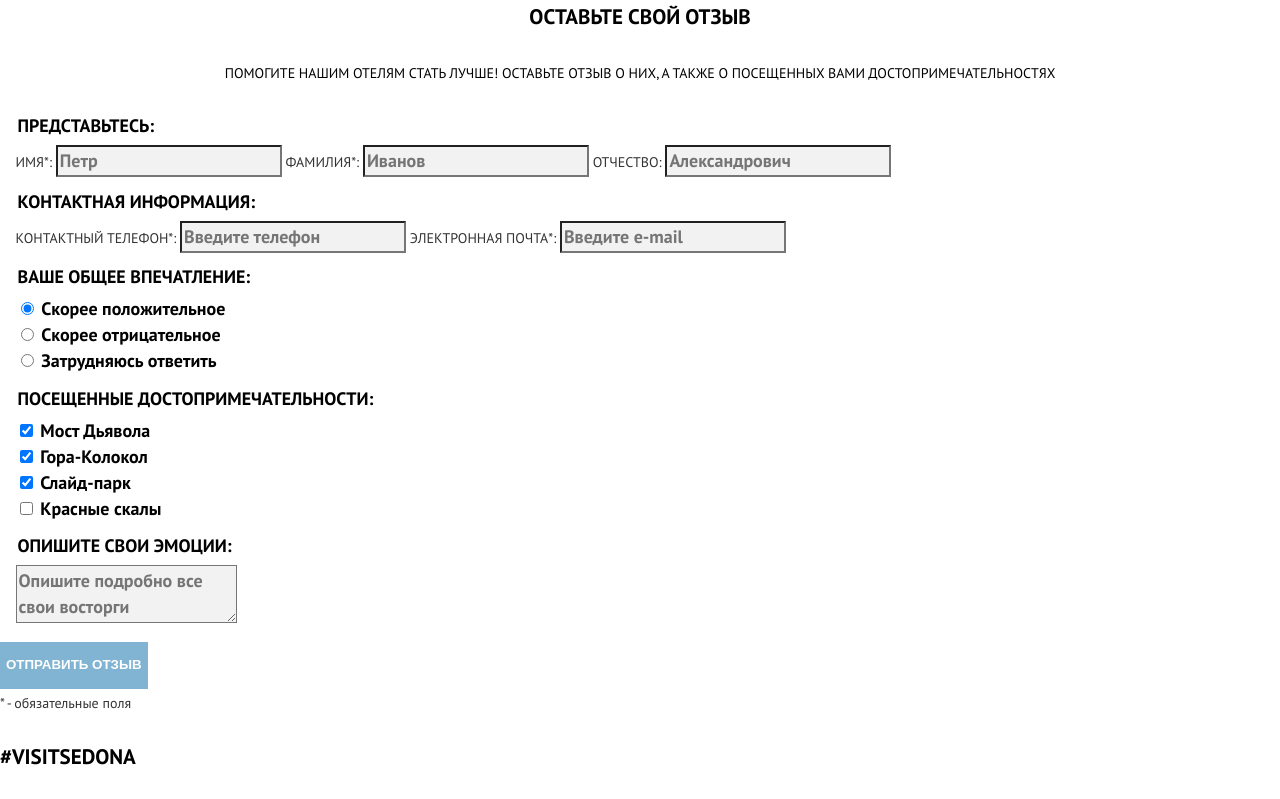
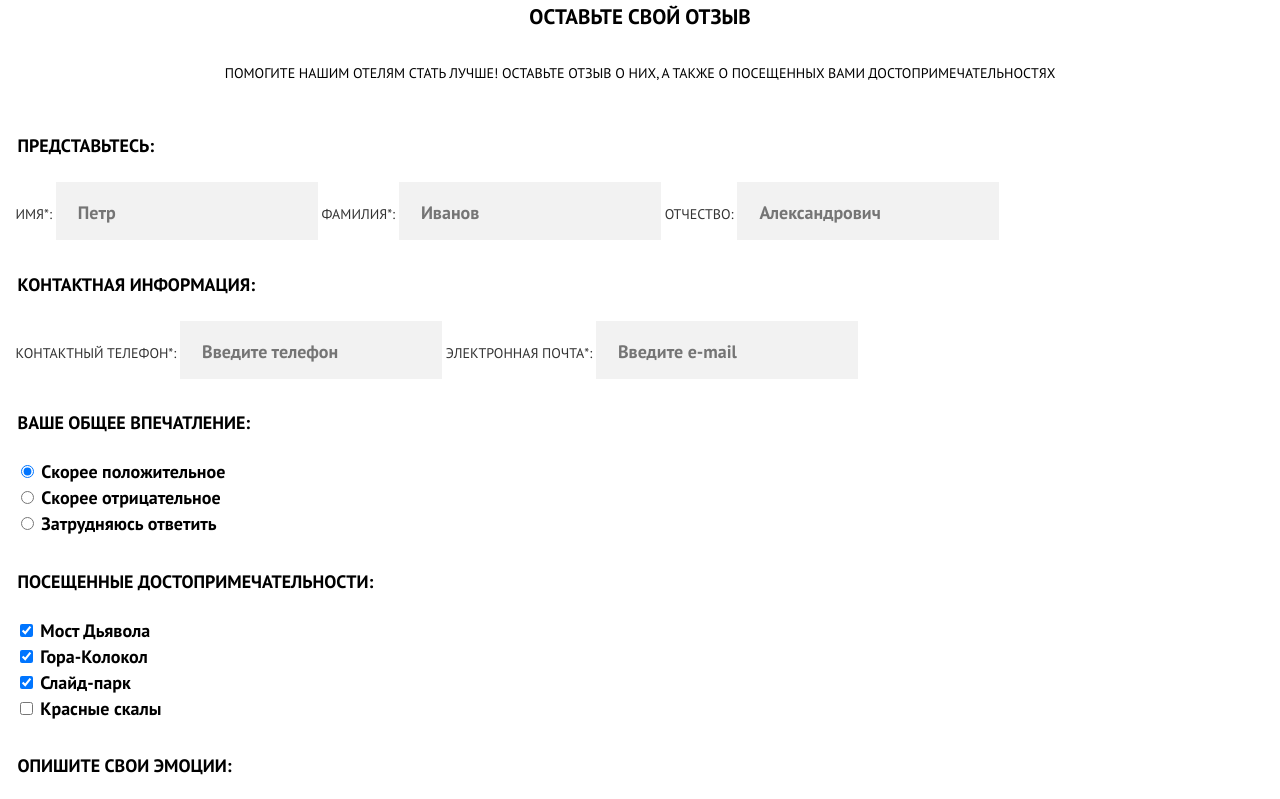
Before and after one commit to MariaEchkenko/1526817-sedona-21, a website: page source/form.html in a window 1280 px wide. Shown: the part 536-1335 px from the top of the page. Drawn offline with nearby package versions, Linux system fonts and the light colour scheme; files that its build step writes are made by us from their sources.

Commit message:
Выполнила стилизацию страницы формы

```diff
--- a/source/sass/blocks/button.scss
+++ b/source/sass/blocks/button.scss
@@ -1,7 +1,6 @@
 .button {
   display: block;
-  padding-top: 15px;
-  padding-bottom: 17px;
+  padding: 15px 32px 17px 32px;
   font-weight: bold;
   text-transform: uppercase;
   color: $white;
--- a/source/sass/blocks/form-component.scss
+++ b/source/sass/blocks/form-component.scss
@@ -1,4 +1,6 @@
 .form-component__title {
+  padding-top: 20px;
+  padding-bottom: 17px;
   font-weight: bold;
   text-transform: uppercase;
 }
@@ -10,12 +12,14 @@
 }
 
 .form-component__input {
+  padding: 18px 22px 14px 22px;
   font-family: "PT Sans", "Arial", sans-serif;
   font-size: 18px;
   line-height: 26px;
   font-weight: bold;
   color: $black;
   background-color: $background-grey;
+  border: none;
 }
 
 .form-component__list {
@@ -25,6 +29,7 @@
 }
 
 .form-component__textarea {
+  margin-bottom: 51px;
   font-family: "PT Sans", "Arial", sans-serif;
   font-size: 18px;
   line-height: 26px;
```
